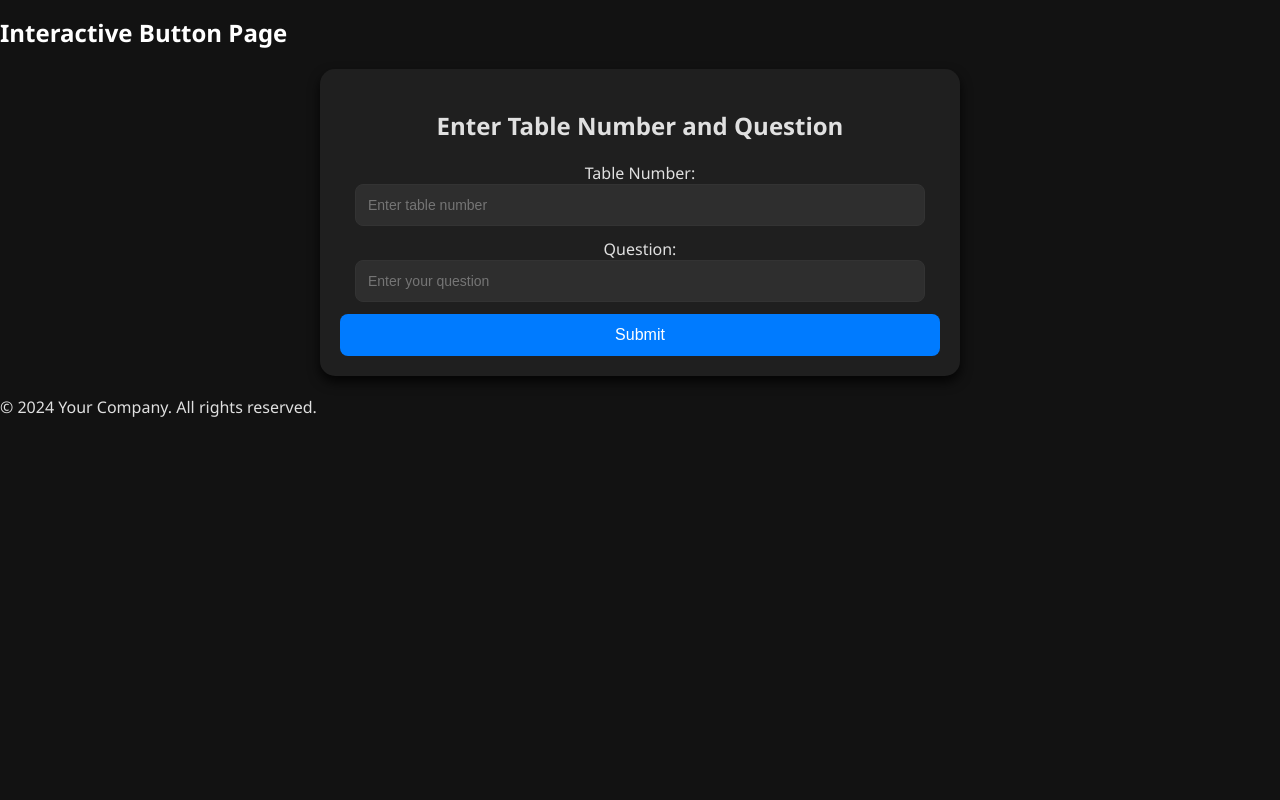
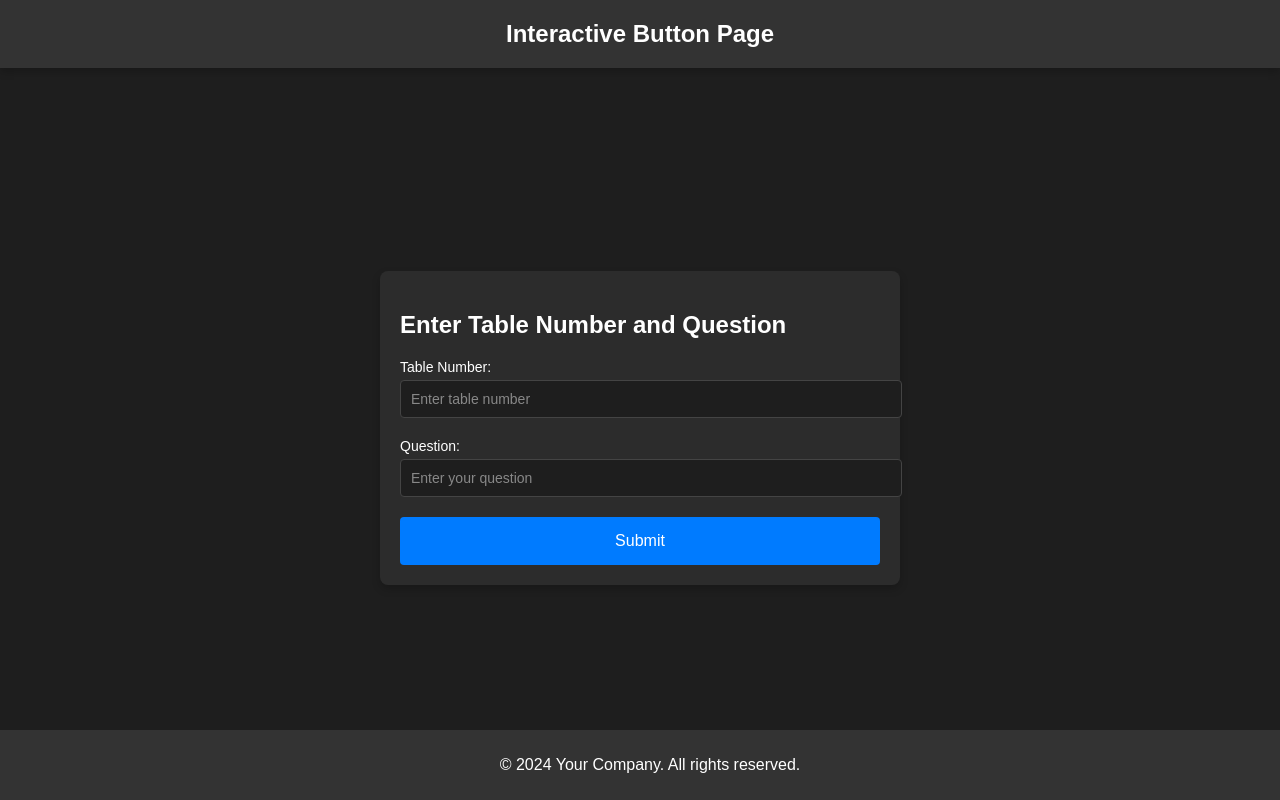
Before and after one commit to fdodinuth/question_time, a Flask app: page / in a window 1280 px wide. Run offline with Flask 3, Linux system fonts and the light colour scheme.

Commit message:
Update button_styles.css

```diff
--- a/static/button_styles.css
+++ b/static/button_styles.css
@@ -1,132 +1,112 @@
-/* General Styles */
+/* Base Styles */
 body {
-  font-family: 'Segoe UI', Tahoma, Geneva, Verdana, sans-serif;
-  background-color: #121212;
-  color: #e0e0e0;
+    font-family: 'Arial', sans-serif;
     margin: 0;
     padding: 0;
+    background-color: #1e1e1e;
+    color: #ffffff;
+}
+
+/* Header Styles */
+.header {
+    background-color: #333;
+    padding: 20px;
+    text-align: center;
+    box-shadow: 0 4px 8px rgba(0, 0, 0, 0.2);
+}
+
+.header h1 {
+    margin: 0;
+    font-size: 24px;
+}
+
+/* Main Content Styles */
+.main-content {
+    padding: 20px;
+    display: flex;
+    justify-content: center;
+    align-items: center;
+    min-height: calc(100vh - 120px); /* Adjust based on header and footer height */
 }
 
 .container {
-  width: 90%;
-  max-width: 600px;
-  margin: 20px auto; /* Reduced margin for better fit on smaller screens */
+    width: 100%;
+    max-width: 480px;
+    background-color: #2c2c2c;
+    border-radius: 8px;
     padding: 20px;
-  background-color: #1f1f1f;
-  border-radius: 15px;
-  box-shadow: 0 6px 12px rgba(0, 0, 0, 0.8);
-  text-align: center;
+    box-shadow: 0 4px 8px rgba(0, 0, 0, 0.2);
 }
 
-h1 {
-  font-size: 24px; /* Reduced font size for smaller screens */
-  color: #ffffff;
-  margin-bottom: 15px; /* Reduced margin for better spacing */
+/* Form Styles */
+form {
+    display: flex;
+    flex-direction: column;
 }
 
-input {
-  width: calc(100% - 30px);
-  padding: 12px; /* Slightly smaller padding */
-  margin-bottom: 12px; /* Reduced margin for spacing */
-  border: 1px solid #333;
-  border-radius: 8px;
-  background-color: #2e2e2e;
-  color: #e0e0e0;
-  box-sizing: border-box;
-  font-size: 14px; /* Smaller font size for inputs */
+.form-group {
+    margin-bottom: 20px;
 }
 
-button {
-  padding: 12px; /* Slightly smaller padding */
-  border: none;
-  border-radius: 8px;
+label {
+    display: block;
+    margin-bottom: 5px;
+    font-size: 14px;
+}
+
+input[type="number"],
+input[type="text"] {
+    width: 100%;
+    padding: 10px;
+    border: 1px solid #444;
+    border-radius: 4px;
+    background-color: #1e1e1e;
+    color: #ffffff;
+    font-size: 14px;
+}
+
+input[type="number"]::placeholder,
+input[type="text"]::placeholder {
+    color: #888;
+}
+
+.submit-btn {
     background-color: #007bff;
     color: #ffffff;
-  font-size: 16px; /* Reduced font size */
+    padding: 15px;
+    border: none;
+    border-radius: 4px;
+    font-size: 16px;
     cursor: pointer;
-  transition: background-color 0.3s ease;
-  width: 100%;
+    transition: background-color 0.3s;
 }
 
-button:hover {
+.submit-btn:hover {
     background-color: #0056b3;
 }
 
-/* Anonymous Checkbox and Message Styling */
-.anonymous-container {
-  display: flex;
-  flex-direction: row; /* Arrange items horizontally */
-  align-items: center; /* Center items vertically */
-  justify-content: center; /* Center items horizontally */
-  margin-top: 15px; /* Reduced margin for spacing */
+/* Footer Styles */
+.footer {
+    background-color: #333;
+    color: #ffffff;
+    text-align: center;
+    padding: 10px;
+    position: absolute;
+    width: 100%;
+    bottom: 0;
 }
 
-.checkbox-label {
-  display: flex;
-  align-items: center; /* Center checkbox and text vertically */
-  margin-right: 10px; /* Space between checkbox and text */
+/* Media Queries */
+@media (max-width: 600px) {
+    .header h1 {
+        font-size: 20px;
     }
 
-.checkbox-label input[type="checkbox"] {
-  width: 6px; /* Smaller checkbox width */
-  height: 6px; /* Smaller checkbox height */
-  margin-right: 5px; /* Space between checkbox and text */
+    .container {
+        padding: 15px;
     }
 
-.checkbox-text {
-  font-size: 14px; /* Smaller font size for text */
-  color: #e0e0e0;
-}
-
-.anonymous-message {
-  display: none;
-  font-size: 12px; /* Smaller font size for message */
-  color: #ffdf00;
-  font-weight: bold;
-}
-
-/* Submission Message Styling */
-.submission-message {
-  display: none;
-  margin-top: 15px;
-  padding: 10px;
-  border-radius: 8px;
-}
-
-.submission-message.success {
-  background-color: #28a745;
-  color: #ffffff;
-}
-
-.submission-message.error {
-  background-color: #dc3545;
-  color: #ffffff;
-}
-
-/* Responsive Adjustments */
-@media (max-width: 600px) {
-  h1 {
-    font-size: 20px; /* Further reduced font size for small screens */
-  }
-
-  input {
-    font-size: 14px; /* Ensure font size is readable */
-  }
-
-  button {
-    font-size: 14px; /* Reduced font size */
-  }
-
-  .checkbox-label input[type="checkbox"] {
-    width: 6px; /* Smaller checkbox width */
-    height: 6px; /* Smaller checkbox height */
-  }
-
-  .checkbox-text {
-    font-size: 14px; /* Consistent font size */
-  }
-
-  .anonymous-message {
-    font-size: 12px; /* Ensure font size is readable on small screens */
+    .submit-btn {
+        font-size: 14px;
     }
 }
```
Lines whose indentation alone changed are shown as unchanged.
